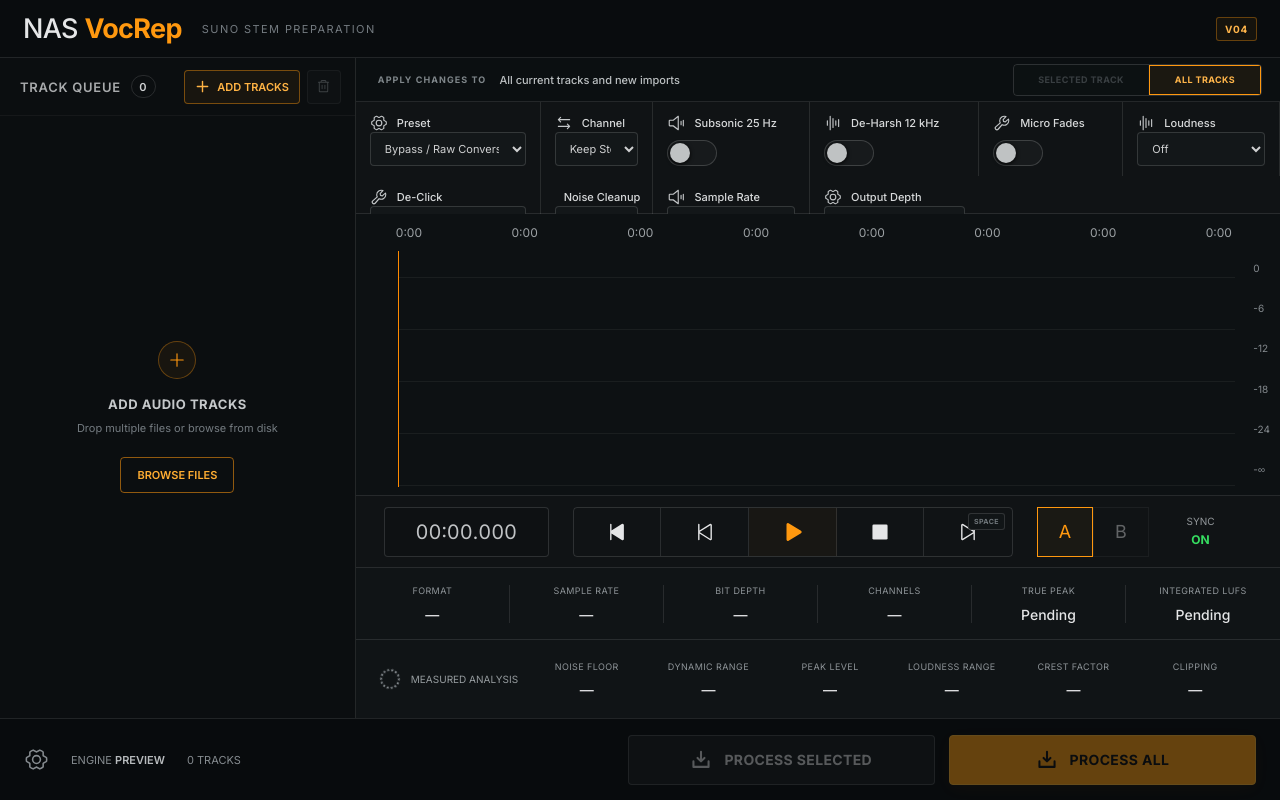
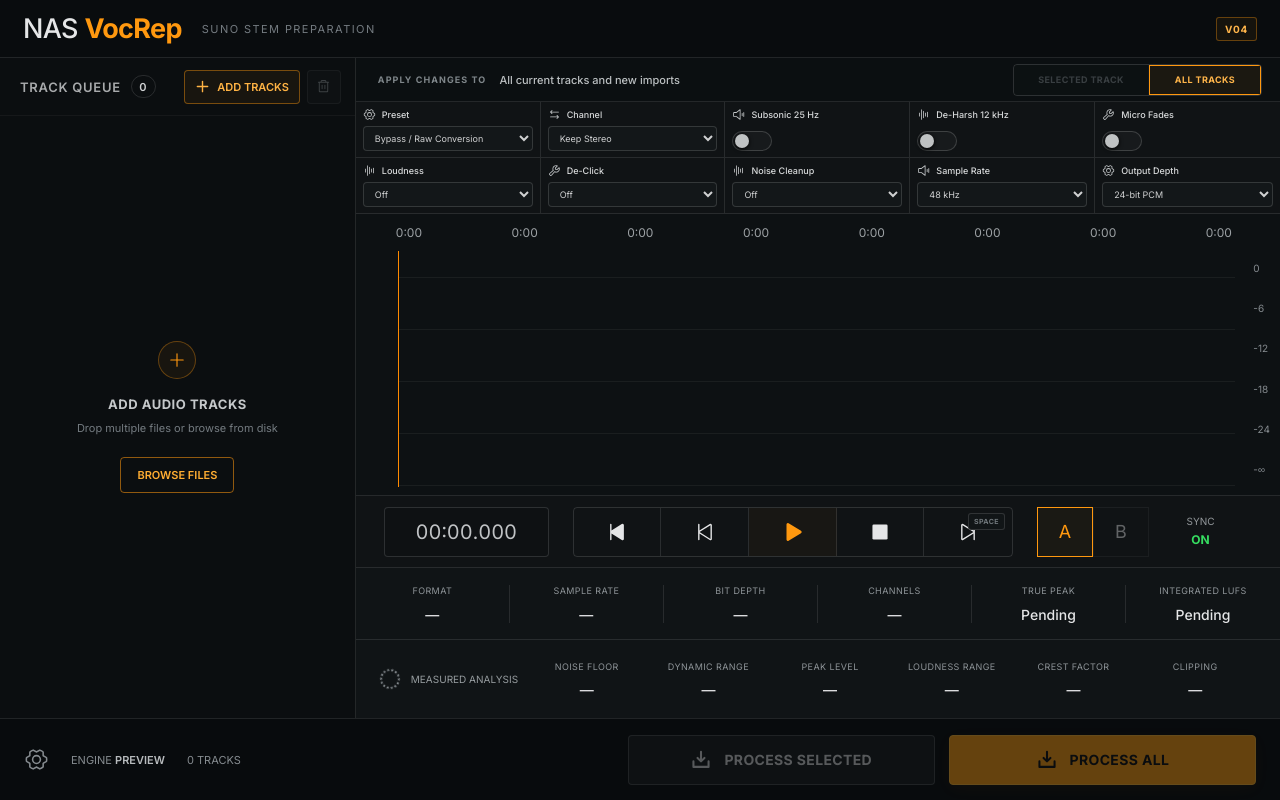
Before and after one commit to sufyanaser/vocrep, a React (Vite) app: page / in a window 1280 px wide. Built offline with nearby package versions, Linux system fonts and the light colour scheme.

Commit message:
style: fit V04 processing controls into compact two-row grid

```diff
--- a/src/styles.css
+++ b/src/styles.css
@@ -70,16 +70,17 @@
 .scope-switch button { border: 0; border-right: 1px solid rgba(255,255,255,.1); background: #111517; color: #858c90; font-size: 9px; font-weight: 650; letter-spacing: .045em; cursor: pointer; }
 .scope-switch button:last-child { border-right: 0; }
 .scope-switch button.active { color: #ffb54a; background: rgba(255,152,15,.065); box-shadow: inset 0 0 0 1px var(--orange); }
-.tools-row { display: grid; grid-template-columns: 1.18fr .72fr 1fr 1.08fr .92fr 1fr; border-bottom: 1px solid var(--line); background: #101315; }
-.tool { padding: 16px 14px 14px; border-right: 1px solid var(--line); display: flex; flex-direction: column; justify-content: space-between; min-width: 0; }
-.tool:last-child { border-right: 0; }
-.tool-heading { display: flex; align-items: center; gap: 9px; color: #d7d9da; font-size: 12px; font-weight: 500; white-space: nowrap; }
-.tool-heading svg { width: 18px; height: 18px; color: #c4c7c9; }
-.toggle { width: 50px; height: 26px; padding: 2px; border: 1px solid rgba(255,255,255,.17); border-radius: 99px; background: #171a1c; cursor: pointer; transition: .2s ease; }
-.toggle span { display: block; width: 20px; height: 20px; border-radius: 50%; background: #bfc2c3; box-shadow: 0 1px 4px #000; transition: .2s ease; }
+.tools-row { display: grid; grid-template-columns: repeat(5, minmax(0, 1fr)); grid-template-rows: repeat(2, minmax(0, 1fr)); border-bottom: 1px solid var(--line); background: #101315; }
+.tool { padding: 8px 10px; border-right: 1px solid var(--line); border-bottom: 1px solid var(--line); display: flex; flex-direction: column; justify-content: space-between; min-width: 0; }
+.tool:nth-child(5n) { border-right: 0; }
+.tool:nth-child(n+6) { border-bottom: 0; }
+.tool-heading { display: flex; align-items: center; gap: 6px; color: #d7d9da; font-size: 10px; font-weight: 500; white-space: nowrap; }
+.tool-heading svg { width: 15px; height: 15px; color: #c4c7c9; }
+.toggle { width: 44px; height: 22px; padding: 2px; border: 1px solid rgba(255,255,255,.17); border-radius: 99px; background: #171a1c; cursor: pointer; transition: .2s ease; }
+.toggle span { display: block; width: 16px; height: 16px; border-radius: 50%; background: #bfc2c3; box-shadow: 0 1px 4px #000; transition: .2s ease; }
 .toggle.is-on { border-color: var(--orange); background: rgba(255,152,15,.08); }
-.toggle.is-on span { transform: translateX(24px); background: var(--orange); }
-.tool select { width: 100%; height: 38px; padding: 0 10px; color: #cfd0d1; background: #131719; border: 1px solid rgba(255,255,255,.14); border-radius: 4px; font-size: 11px; }
+.toggle.is-on span { transform: translateX(20px); background: var(--orange); }
+.tool select { width: 100%; height: 28px; padding: 0 7px; color: #cfd0d1; background: #131719; border: 1px solid rgba(255,255,255,.14); border-radius: 4px; font-size: 10px; }
 .tool select:hover:not(:disabled) { border-color: rgba(255,152,15,.55); }
 .selected-error { position: absolute; z-index: 4; top: 190px; left: 22px; right: 22px; min-height: 38px; display: flex; align-items: center; gap: 9px; padding: 9px 12px; border: 1px solid rgba(255,91,70,.35); border-radius: 4px; color: #ff9686; background: rgba(22,10,9,.94); box-shadow: 0 10px 26px rgba(0,0,0,.35); font-size: 10px; }
 .selected-error svg { flex: 0 0 auto; width: 15px; height: 15px; }
@@ -184,19 +185,23 @@
   .track-row { min-height: 70px; padding-top: 7px; padding-bottom: 7px; }
   .track-meta { margin-top: 5px; }
   .track-progress { margin-top: 7px; }
-  .tool { padding-top: 12px; padding-bottom: 10px; }
-  .tool-heading { font-size: 11px; }
-  .tool select { height: 34px; }
+  .tool { padding: 6px 7px; }
+  .tool-heading { font-size: 9px; }
+  .tool-heading svg { width: 13px; height: 13px; }
+  .tool select { height: 25px; font-size: 9px; }
+  .toggle { width: 40px; height: 20px; }
+  .toggle span { width: 14px; height: 14px; }
+  .toggle.is-on span { transform: translateX(18px); }
   .process-button { height: 50px; }
   .selected-error { top: 162px; }
 }
 
 @media (max-width: 1240px) {
   .drop-surface { grid-template-columns: minmax(330px, 30%) minmax(0, 1fr); }
-  .tool { padding-left: 9px; padding-right: 9px; }
-  .tool-heading { gap: 6px; font-size: 10px; }
-  .tool-heading svg { width: 16px; height: 16px; }
-  .tool select { padding: 0 6px; font-size: 10px; }
+  .tool { padding-left: 7px; padding-right: 7px; }
+  .tool-heading { gap: 5px; font-size: 9px; }
+  .tool-heading svg { width: 14px; height: 14px; }
+  .tool select { padding: 0 5px; font-size: 9px; }
   .analysis-row { padding: 0 12px; }
   .actionbar { gap: 9px; padding-left: 14px; padding-right: 14px; }
   .project-info { min-width: 190px; gap: 12px; }
```
